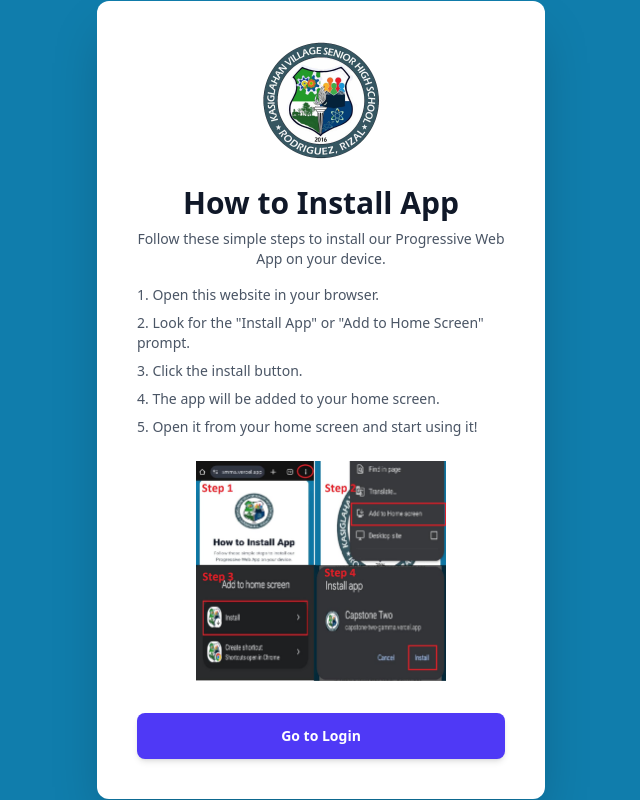
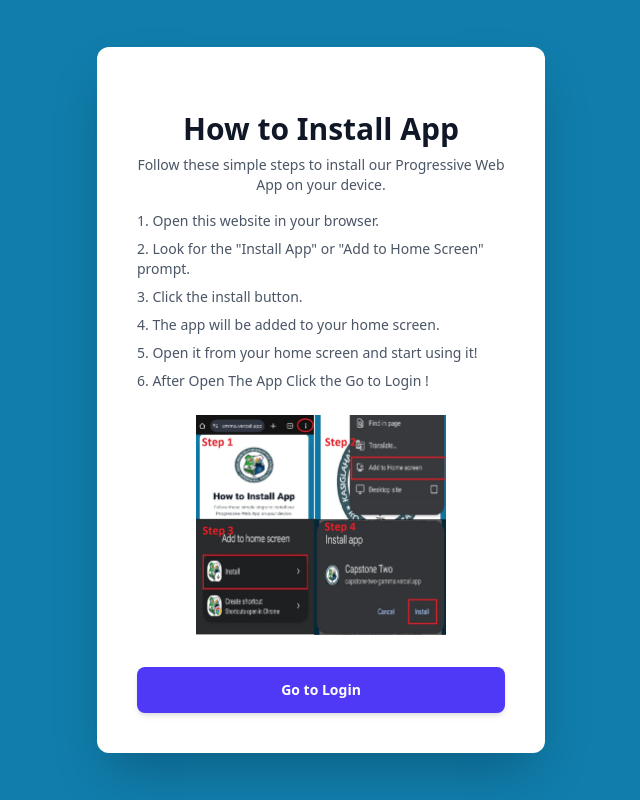
Before and after one commit to jomelmarino/capstone_two, a Next.js app: page /detail in a window 1280 px wide. Shown: the whole page, without its empty margins (319-959 px from the left). Built offline with nearby package versions, Linux system fonts and the light colour scheme.

Commit message:
change title app

```diff
--- a/app/detail/page.tsx
+++ b/app/detail/page.tsx
@@ -12,7 +12,6 @@ export default function Detail() {
     <div className="min-h-screen flex items-center justify-center px-4 sm:px-6 lg:px-8" style={{ backgroundColor: '#107DAC' }}>
       <div className="w-full max-w-md space-y-8 p-10 bg-white rounded-xl shadow-2xl">
         <div>
-          <Image className="mx-auto h-30 w-30" src="/Logo.png" alt="Logo" width={120} height={120} loading="eager" />
           <h2 className="mt-6 text-center text-3xl font-extrabold text-gray-900">
             How to Install App
           </h2>
@@ -25,6 +24,7 @@ export default function Detail() {
             <li>Click the install button.</li>
             <li>The app will be added to your home screen.</li>
             <li>Open it from your home screen and start using it!</li>
+            <li>After Open The App Click the Go to Login !</li>
           </ol>
           <Image className="mx-auto mt-6" src="/Steps.jpg" alt="Example of the app interface" width={250} height={150} />
         </div>
--- a/public/sw.js
+++ b/public/sw.js
@@ -1,4 +1,5 @@
-const CACHE_NAME = 'capstone-two-v3';
+// Cache name for the Capstone Two application
+const CACHE_NAME = 'KVSHS-v3';
 
 // ✅ Cache essential static assets and icons
 const urlsToCache = [
```
Also changed, not shown: public/manifest.json.
